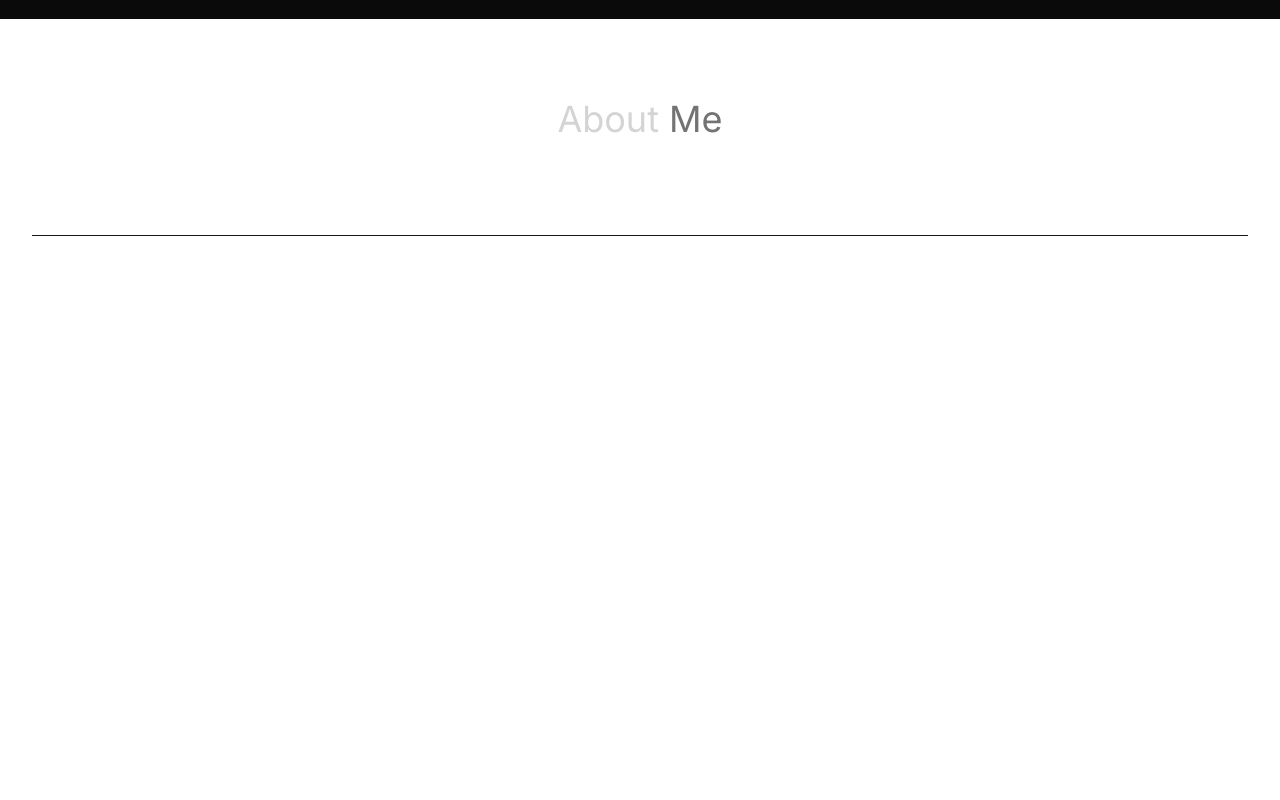
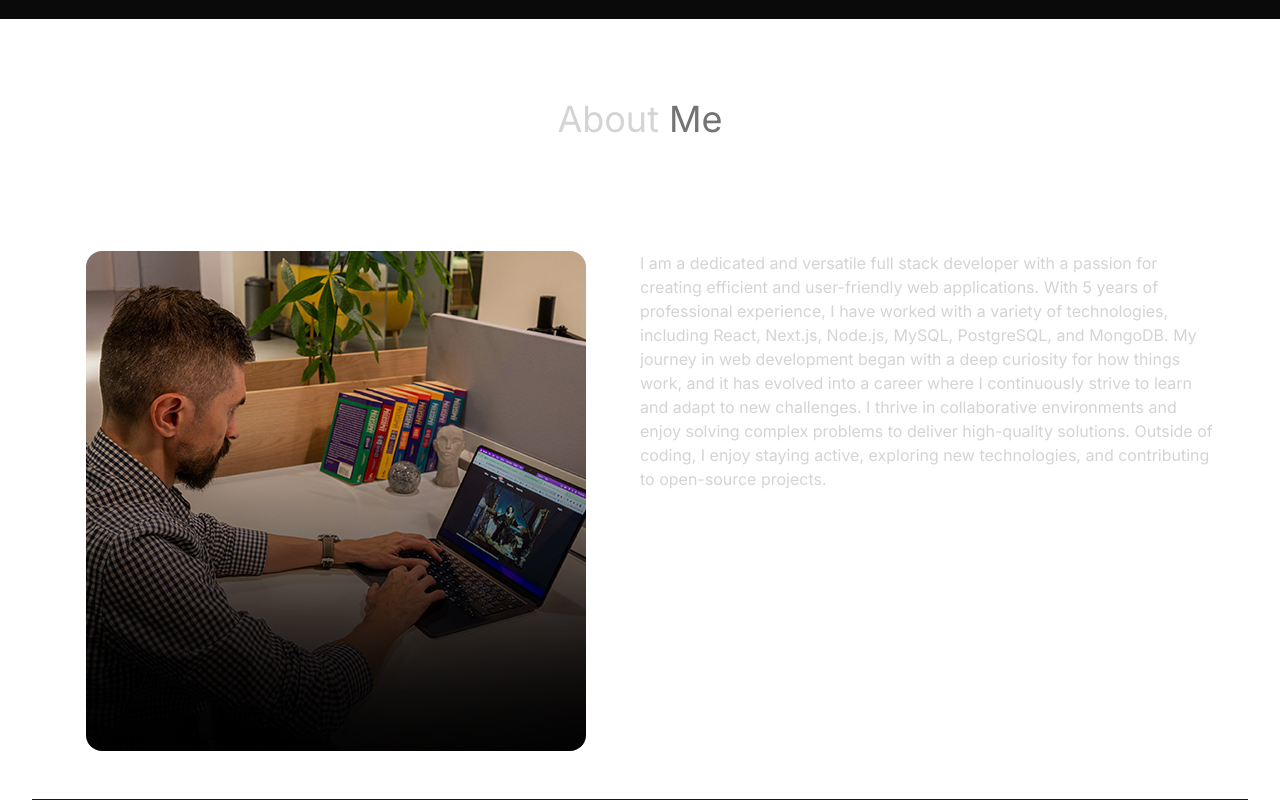
Before and after one commit to AkashMandal1997/my-portfolio, a React (Vite) app: page / in a window 1280 px wide. Shown: the part 781-1581 px from the top of the page. Before the commit the page ends 1017 px from the top, so only its background shows below. Built offline with nearby package versions, Linux system fonts and the light colour scheme.

Commit message:
Added About Section

```diff
--- a/src/components/About.jsx
+++ b/src/components/About.jsx
@@ -1,7 +1,23 @@
+import aboutImg from "../assets/about.jpg";
+import { ABOUT_TEXT } from "../constants";
 const About = () => {
   return (
     <div className="border-b border-neutral-900 pb-4">
-      <h1 className="my-20 text-center text-4xl">About <span className="text-neutral-500">Me</span></h1>
+      <h2 className="my-20 text-center text-4xl">
+        About <span className="text-neutral-500">Me</span>
+      </h2>
+      <div className="flex flex-wrap">
+        <div className="w-full lg:w-1/2 lg:p-8">
+          <div className="flex items-center justify-center">
+            <img className="rounded-2xl" src={aboutImg} alt="About Image" />
+          </div>
+        </div>
+        <div className="w-full lg:w-1/2">
+          <div className="flex justify-center lg:justify-start">
+            <p className="my-2 max-w-xl py-6">{ABOUT_TEXT}</p>
+          </div>
+        </div>
+      </div>
     </div>
   );
 };
```
